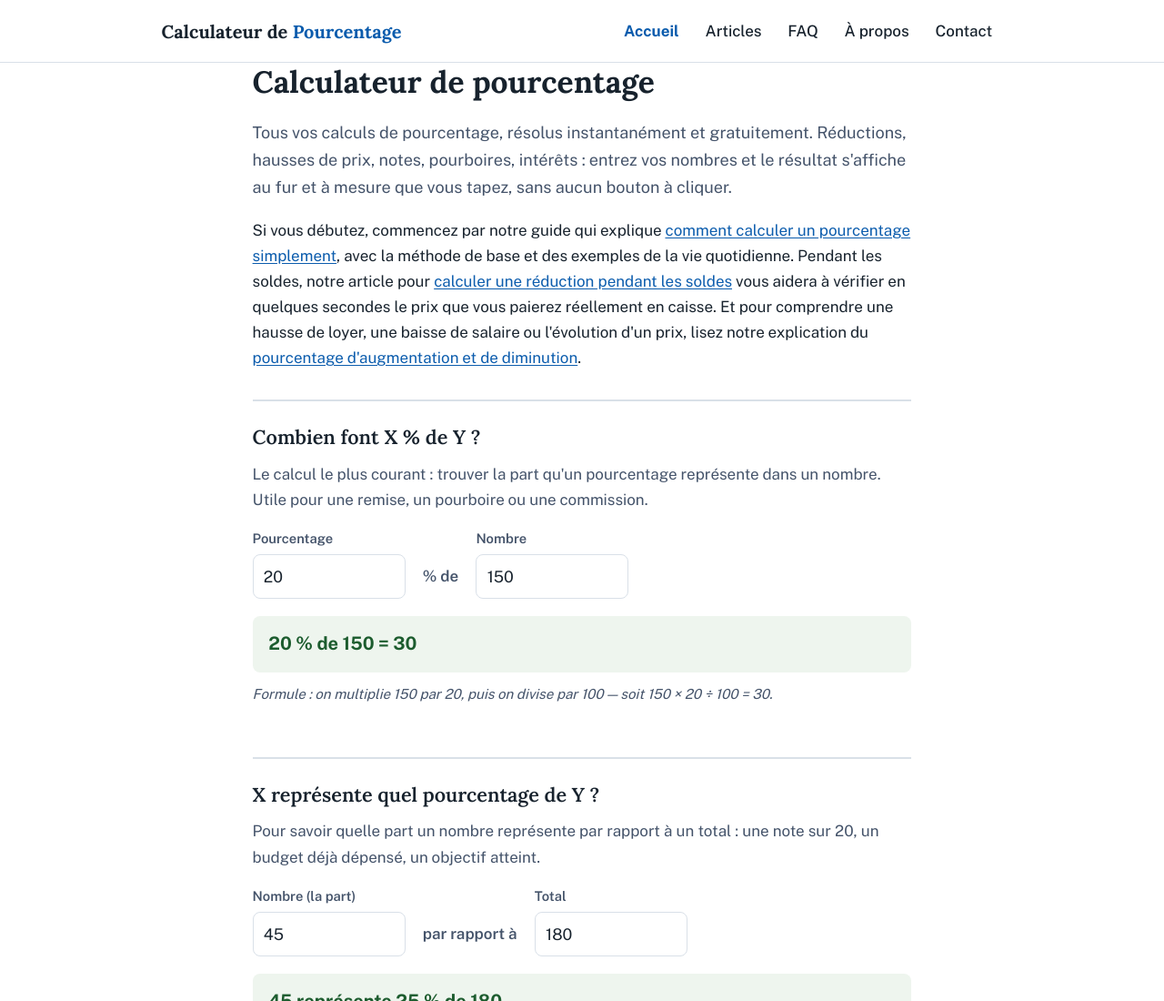
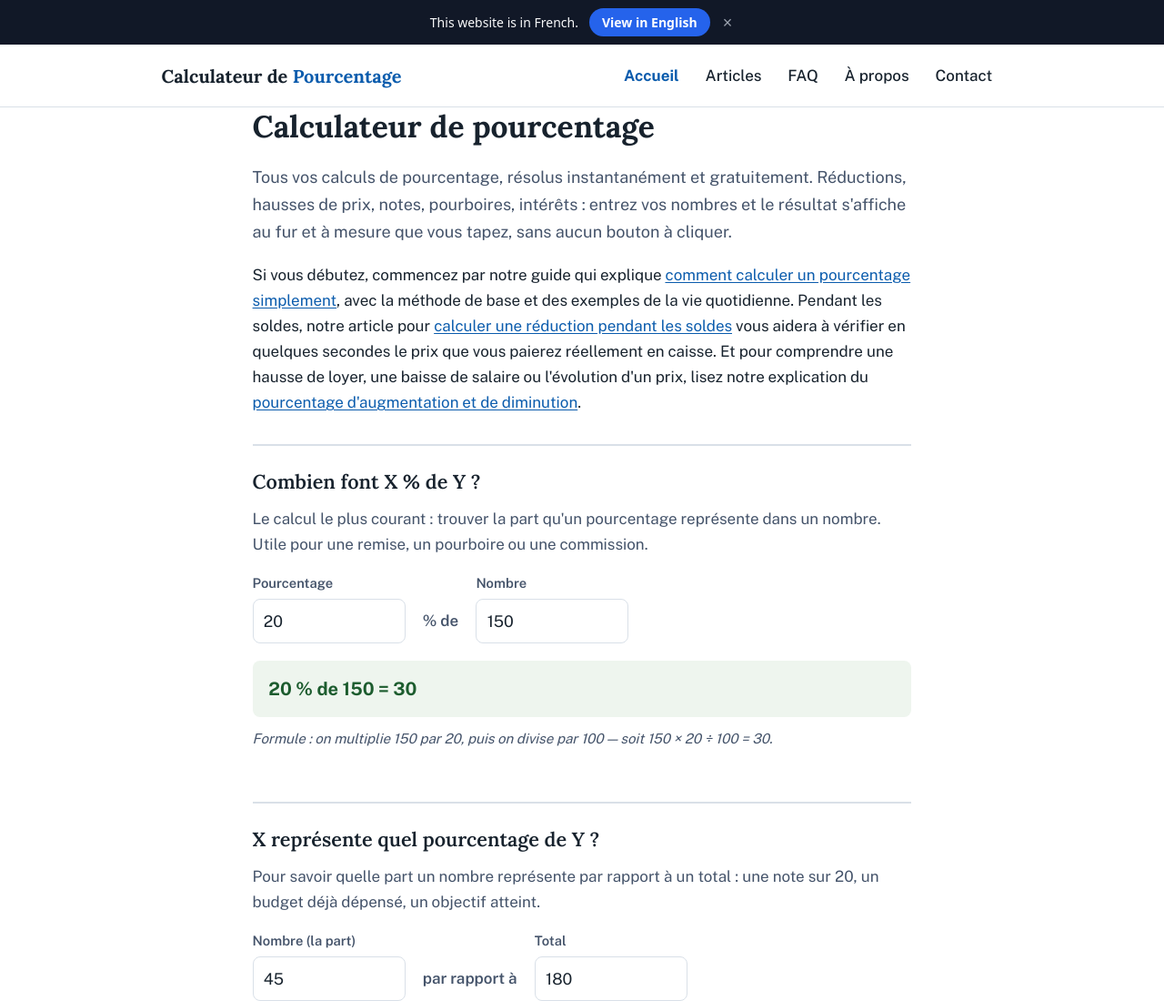
Before and after one commit to pourcentagehub/pourcentagehub.github.io, a plain HTML site: page index.html in a window 1280 px wide. Shown: the top 1100 px of the page at 91% size. Drawn offline with nearby package versions, Linux system fonts and the light colour scheme.

Commit message:
Add files via upload

```diff
--- a/index.html
+++ b/index.html
@@ -234,6 +234,13 @@
     </style>
   </head>
   <body>
+<div id="lang-notice" style="background:#111827;color:#f9fafb;padding:9px 14px;font-family:system-ui,-apple-system,'Segoe UI',Roboto,sans-serif;font-size:14px;display:flex;align-items:center;justify-content:center;gap:12px;flex-wrap:wrap;text-align:center;position:relative;z-index:9999">
+<span>This website is in French.</span>
+<a id="lang-notice-en" href="#" target="_blank" rel="noopener" style="background:#2563eb;color:#fff;padding:4px 14px;border-radius:999px;text-decoration:none;font-weight:600">View in English</a>
+<button onclick="document.getElementById('lang-notice').remove()" aria-label="Close" style="background:none;border:none;color:#9ca3af;font-size:18px;cursor:pointer;line-height:1;padding:0 2px">&times;</button>
+</div>
+<script>document.getElementById('lang-notice-en').href='https://translate.google.com/translate?sl=auto&tl=en&u='+encodeURIComponent(location.href);</script>
+
     <header class="site">
       <div class="header-in">
         <a class="brand" href="#/">Calculateur de <span>Pourcentage</span></a>
```
